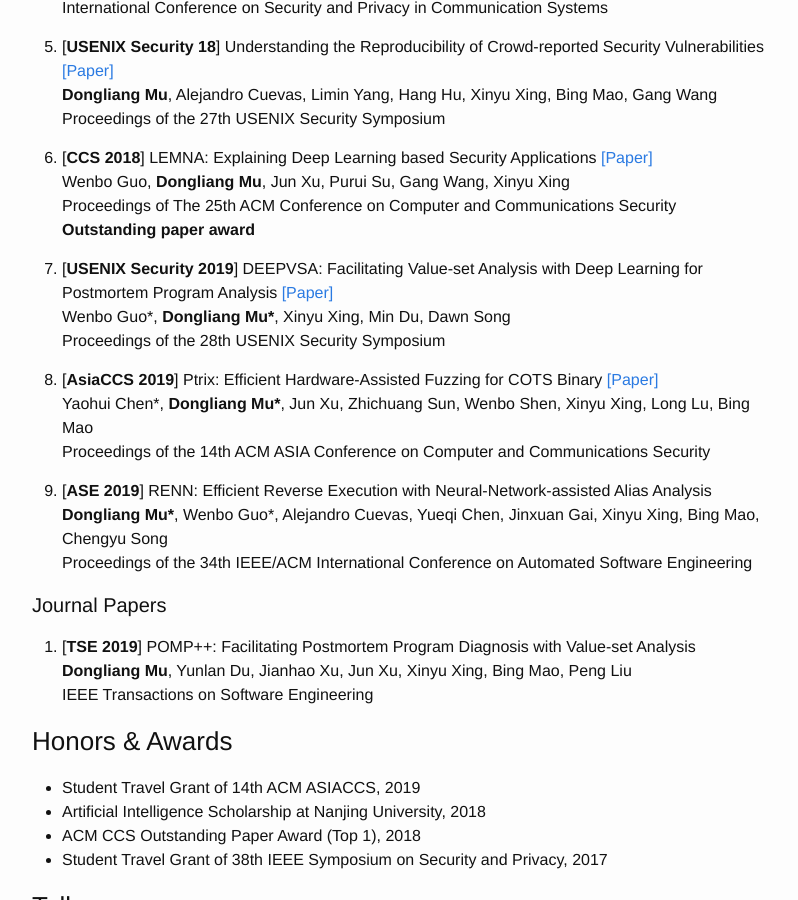
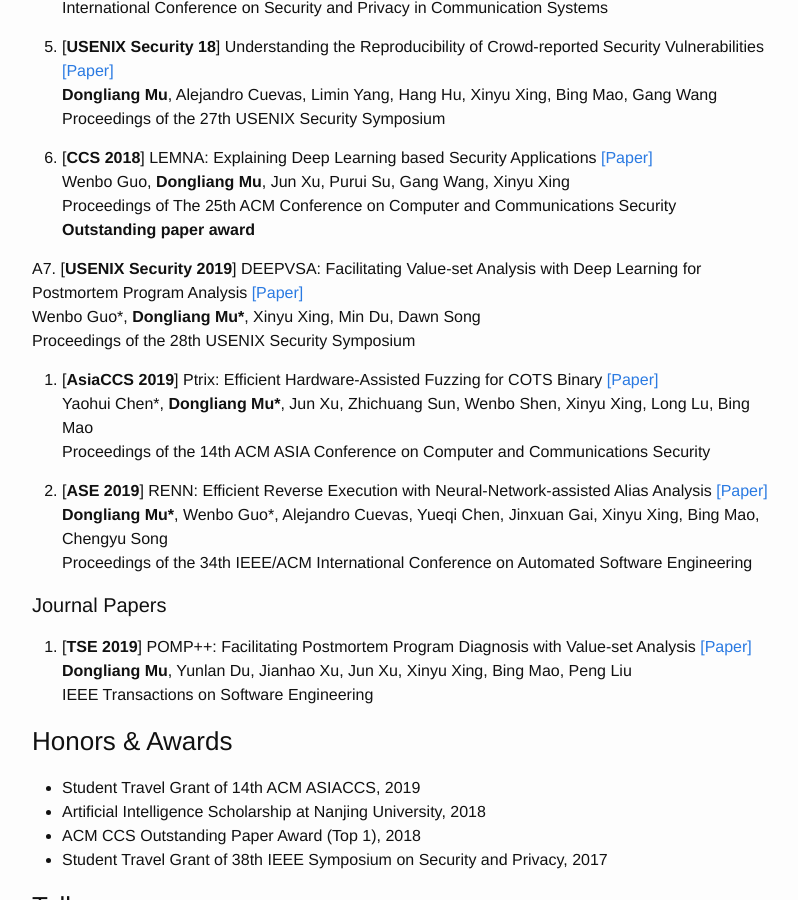
Before and after one commit to mudongliang/mudongliang.github.io, a Jekyll site: the page built from about/about.md, in a window 1280 px wide and 900 px high, scrolled down 1359 px. Shown: the whole window, without its empty margins (238-1036 px from the left). Built offline with Jekyll 4.4.1, drawn with Linux system fonts in a browser that asks for light colours.

Commit message:
add more links of papers

```diff
--- a/about/about.md
+++ b/about/about.md
@@ -56,7 +56,7 @@
 Wenbo Guo, **Dongliang Mu**, Jun Xu, Purui Su, Gang Wang, Xinyu Xing
 Proceedings of The 25th ACM Conference on Computer and Communications Security **Outstanding paper award**
 
-7. [**USENIX Security 2019**] DEEPVSA: Facilitating Value-set Analysis with Deep Learning for Postmortem Program Analysis [\[Paper\]]({{site.url}}/files/papers/deepvsa.pdf)
+A7. [**USENIX Security 2019**] DEEPVSA: Facilitating Value-set Analysis with Deep Learning for Postmortem Program Analysis [\[Paper\]]({{site.url}}/files/papers/deepvsa.pdf)
 Wenbo Guo\*, **Dongliang Mu\***, Xinyu Xing, Min Du, Dawn Song
 Proceedings of the 28th USENIX Security Symposium
 
@@ -64,13 +64,13 @@
 Yaohui Chen\*, **Dongliang Mu\***, Jun Xu, Zhichuang Sun, Wenbo Shen, Xinyu Xing, Long Lu, Bing Mao
 Proceedings of the 14th ACM ASIA Conference on Computer and Communications Security
 
-9. [**ASE 2019**] RENN: Efficient Reverse Execution with Neural-Network-assisted Alias Analysis
+9. [**ASE 2019**] RENN: Efficient Reverse Execution with Neural-Network-assisted Alias Analysis [\[Paper\]]({{site.url}}/files/papers/ASE19.pdf)
 **Dongliang Mu\***, Wenbo Guo\*, Alejandro Cuevas, Yueqi Chen, Jinxuan Gai, Xinyu Xing, Bing Mao, Chengyu Song
 Proceedings of the 34th IEEE/ACM International Conference on Automated Software Engineering
 
 #### Journal Papers
 
-1. [**TSE 2019**] POMP++: Facilitating Postmortem Program Diagnosis with Value-set Analysis
+1. [**TSE 2019**] POMP++: Facilitating Postmortem Program Diagnosis with Value-set Analysis [\[Paper\]]({{site.url}}/files/papers/pomp++.pdf)
 **Dongliang Mu**, Yunlan Du, Jianhao Xu, Jun Xu, Xinyu Xing, Bing Mao, Peng Liu
 IEEE Transactions on Software Engineering
 
```
